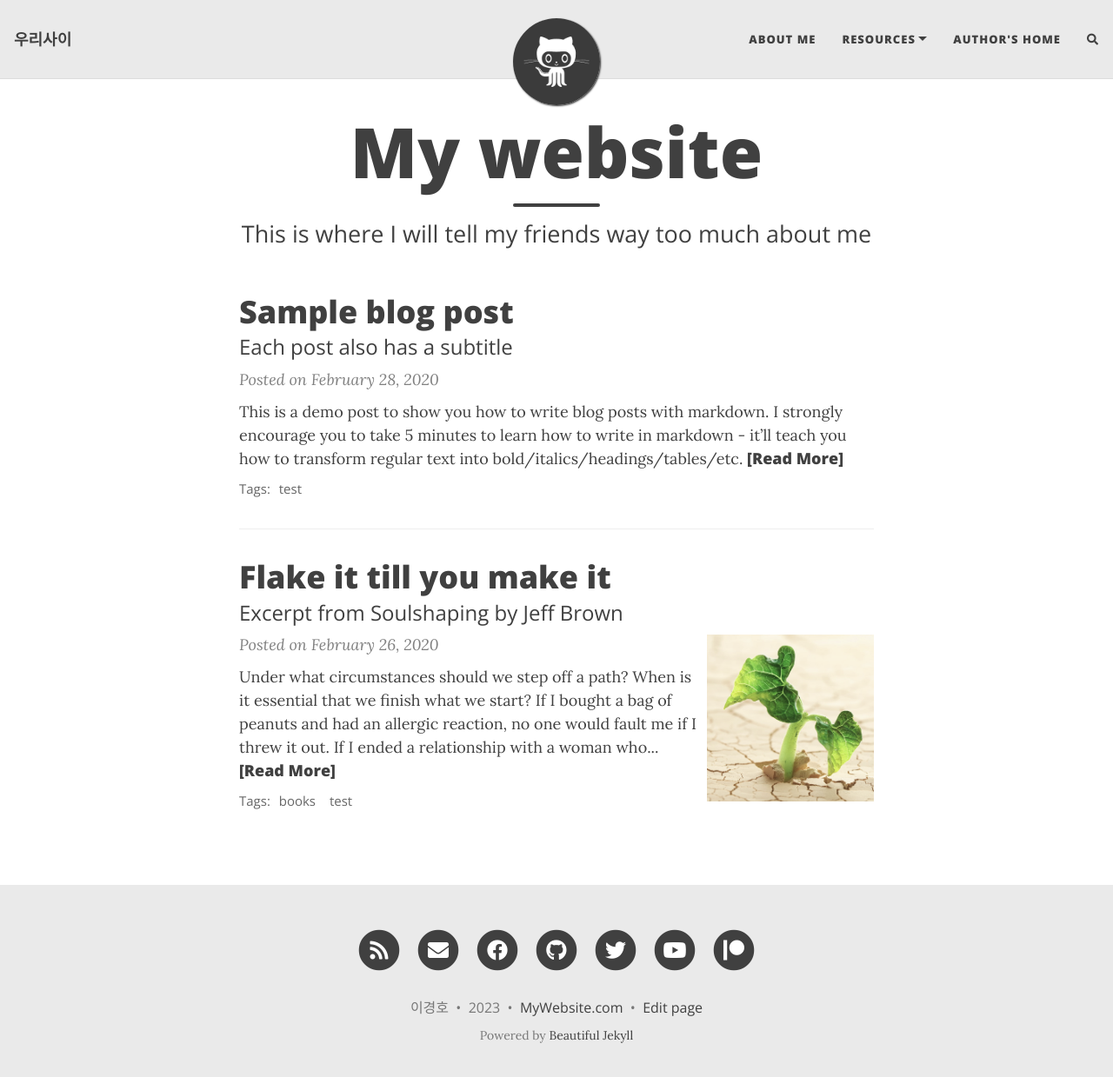
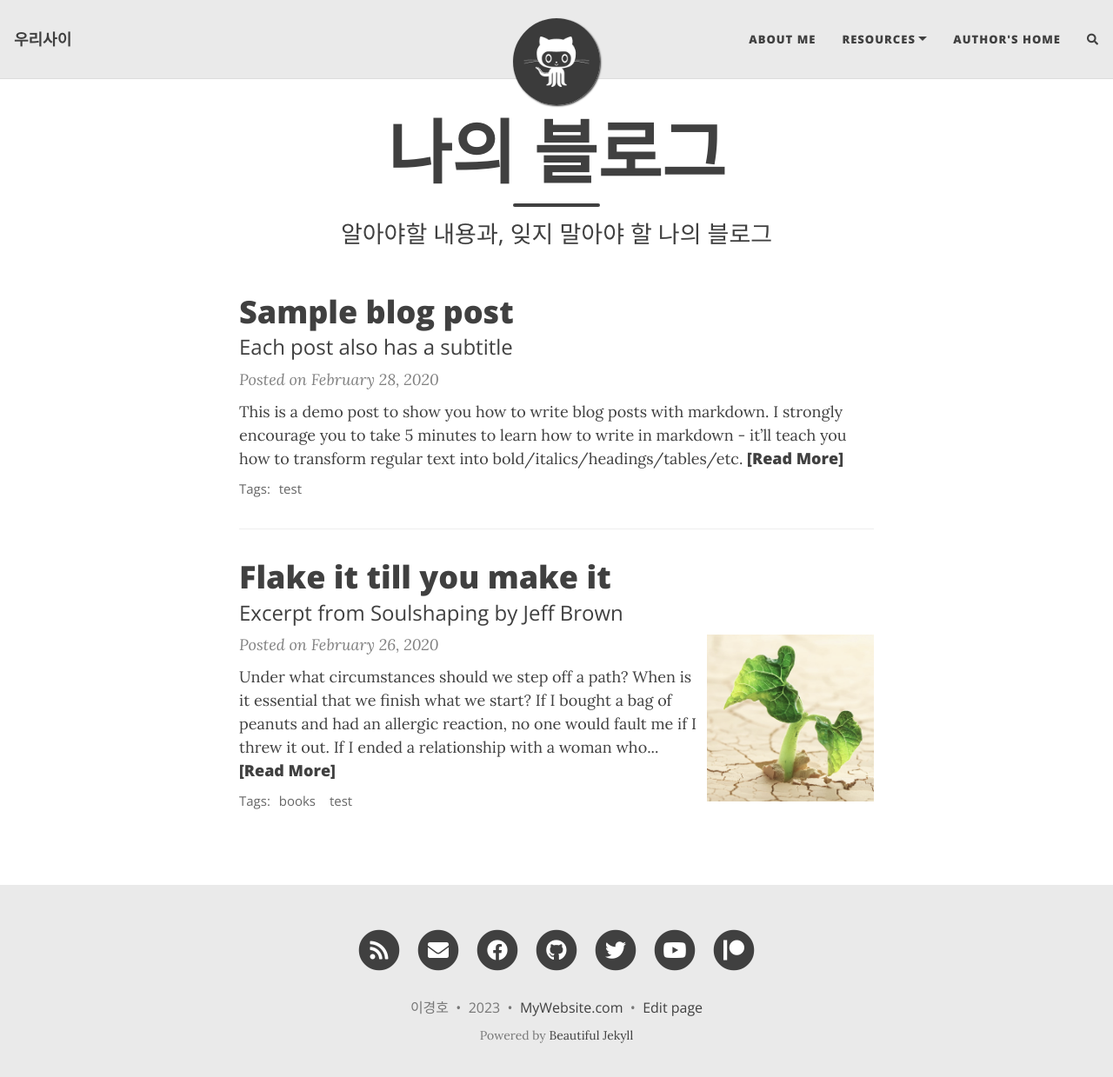
Before and after one commit to woorisayi/woorisayi.github.io, a Jekyll site: the page built from index.html, in a window 1280 px wide and 1252 px high. Shown: the top 1239 px of the window at 87% size. Built offline with Jekyll 4.4.1, drawn with Linux system fonts in a browser that asks for light colours; nearby versions of some CDN libraries; the list of posts is cut into pages by our own code; comment, search, counter and statistics services are not loaded.

Commit message:
modifyTitle

```diff
--- a/index.html
+++ b/index.html
@@ -1,5 +1,5 @@
 ---
 layout: home
-title: My website
-subtitle: This is where I will tell my friends way too much about me
+title: 나의 블로그
+subtitle: 알아야할 내용과, 잊지 말아야 할 나의 블로그
 ---
```
